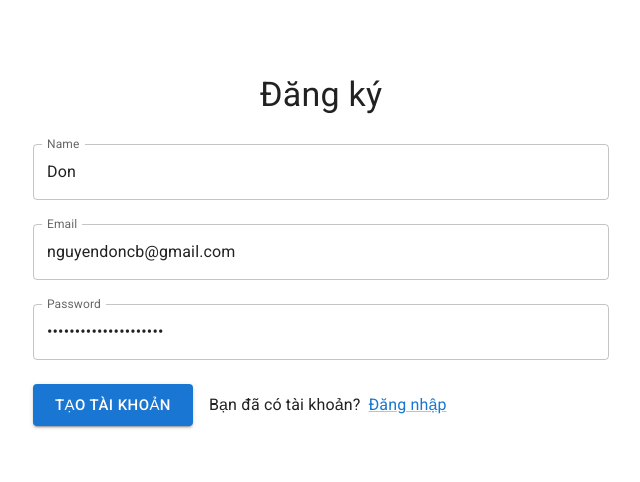
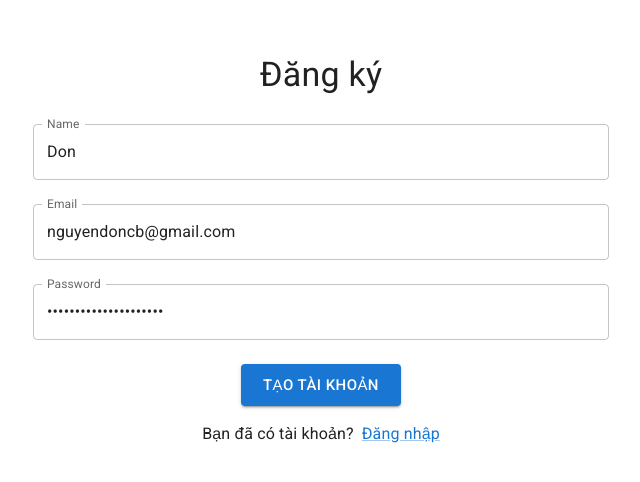
Before and after one commit to NguyenDonUET/task-manager-reactjs, a React (Vite) app: page /sign-up in a window 1280 px wide. Shown: the part 150-632 px from the top of the page, without its empty margins (319-959 px from the left). Built offline with nearby package versions, Linux system fonts and the light colour scheme; a web font is replaced by a local one.

Commit message:
chore: change style signIn, signUp ui

```diff
--- a/src/components/auth/SignInForm.tsx
+++ b/src/components/auth/SignInForm.tsx
@@ -48,7 +48,12 @@
         error={!!errors.password}
         helperText={errors.password?.message}
       />
-      <Stack direction='row' spacing={2} alignItems={"center"} sx={{ mt: 2 }}>
+      <Stack
+        direction='column'
+        spacing={2}
+        alignItems={"center"}
+        sx={{ mt: 2 }}
+      >
         <Button type='submit' size='large' variant='contained' color='primary'>
           Đăng nhập
         </Button>
--- a/src/components/auth/SignupForm.tsx
+++ b/src/components/auth/SignupForm.tsx
@@ -57,7 +57,12 @@
         error={!!errors.password}
         helperText={errors.password?.message}
       />
-      <Stack direction='row' spacing={2} alignItems={"center"} sx={{ mt: 2 }}>
+      <Stack
+        direction='column'
+        spacing={2}
+        alignItems={"center"}
+        sx={{ mt: 2 }}
+      >
         <Button type='submit' size='large' variant='contained' color='primary'>
           Tạo tài khoản
         </Button>
```
